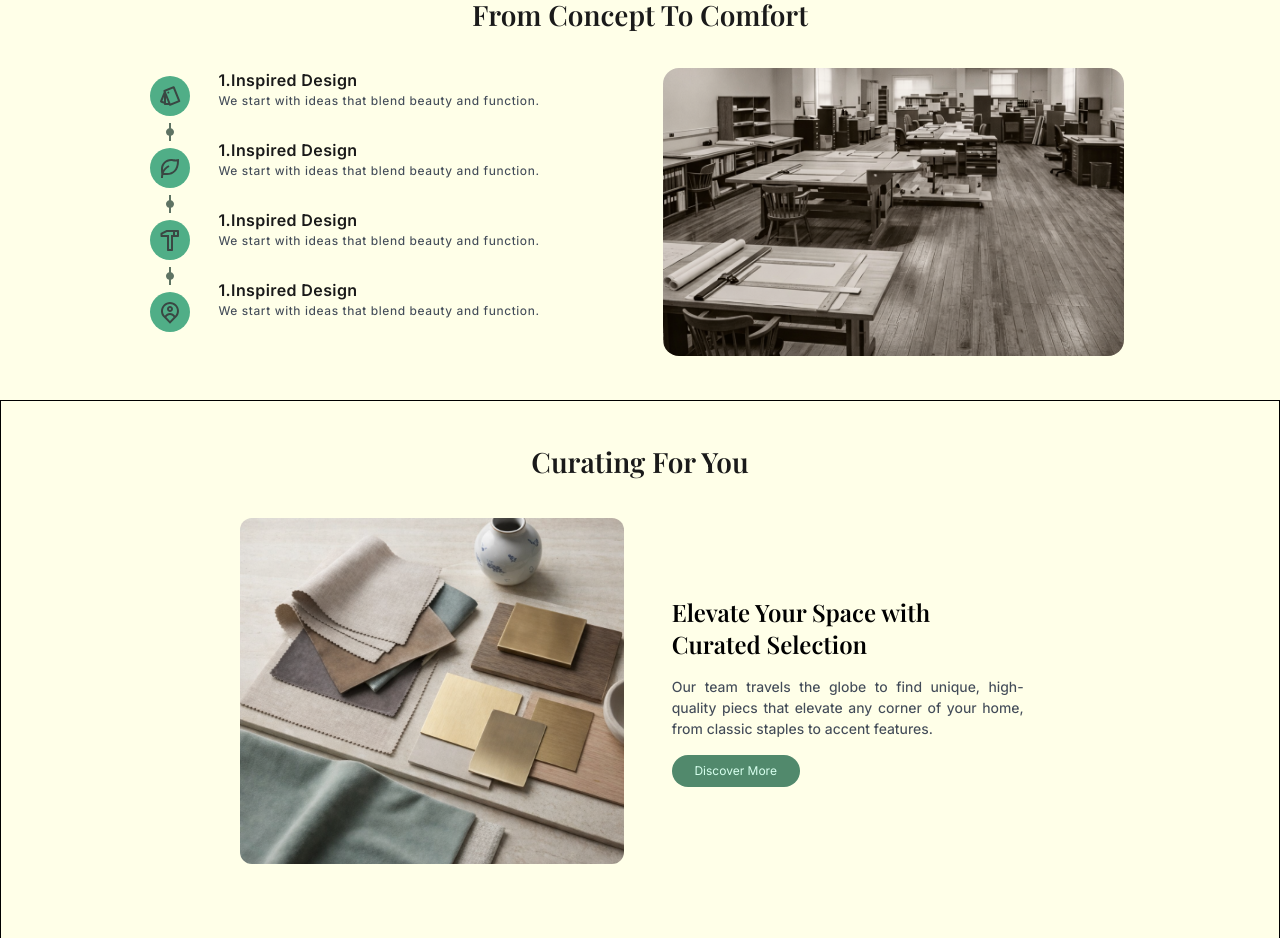
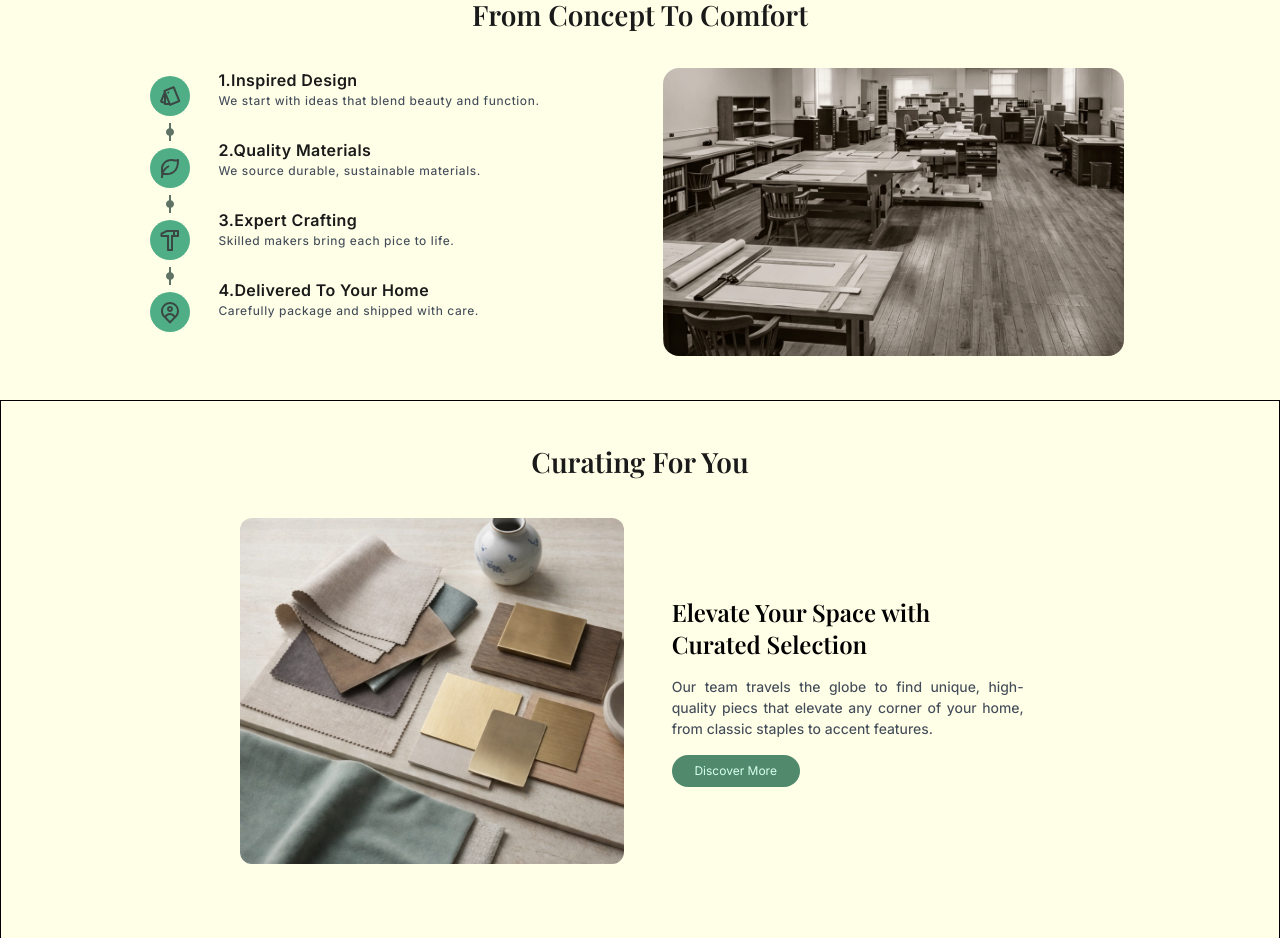
Before and after one commit to DragnelProjects/Furniture-website, a React (Vite) app: page /about in a window 1280 px wide. Shown: the part 2080-3018 px from the top of the page. Built offline with nearby package versions, Linux system fonts and the light colour scheme; a web font is replaced by a local one.

Commit message:
final commit

```diff
--- a/src/about/choose-us/Concept.jsx
+++ b/src/about/choose-us/Concept.jsx
@@ -22,16 +22,16 @@ function Concept() {
             <p className='discription tracking-wider '>We start with ideas that blend beauty and function.</p>
           </div>
           <div>
-            <h4 className='font-semibold text-[#1a1a1a] tracking-wide '>1.Inspired Design</h4>
-            <p className='discription tracking-wider '>We start with ideas that blend beauty and function.</p>
+            <h4 className='font-semibold text-[#1a1a1a] tracking-wide '>2.Quality Materials</h4>
+            <p className='discription tracking-wider '>We source durable, sustainable materials.</p>
           </div>
           <div>
-            <h4 className='font-semibold text-[#1a1a1a] tracking-wide '>1.Inspired Design</h4>
-            <p className='discription tracking-wider '>We start with ideas that blend beauty and function.</p>
+            <h4 className='font-semibold text-[#1a1a1a] tracking-wide '>3.Expert Crafting</h4>
+            <p className='discription tracking-wider '>Skilled makers bring each pice to life. </p>
           </div>
           <div>
-            <h4 className='font-semibold text-[#1a1a1a] tracking-wide '>1.Inspired Design</h4>
-            <p className='discription tracking-wider '>We start with ideas that blend beauty and function.</p>
+            <h4 className='font-semibold text-[#1a1a1a] tracking-wide '>4.Delivered To Your Home</h4>
+            <p className='discription tracking-wider '>Carefully package and shipped with care.</p>
           </div>
          </div>
       </div>
```
